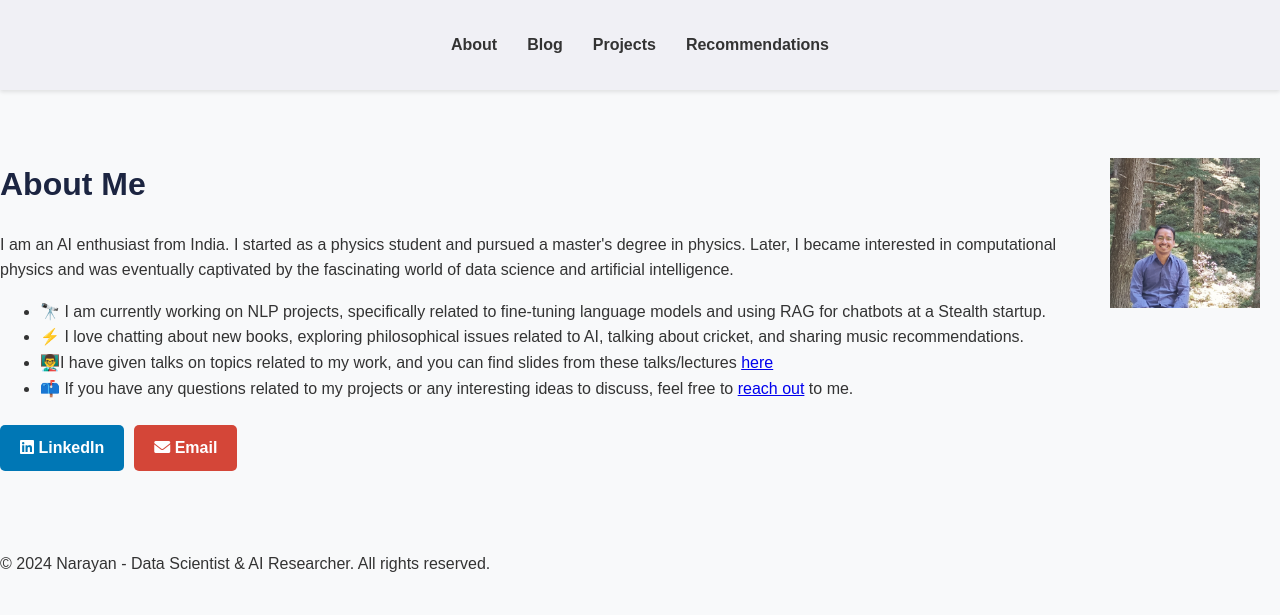
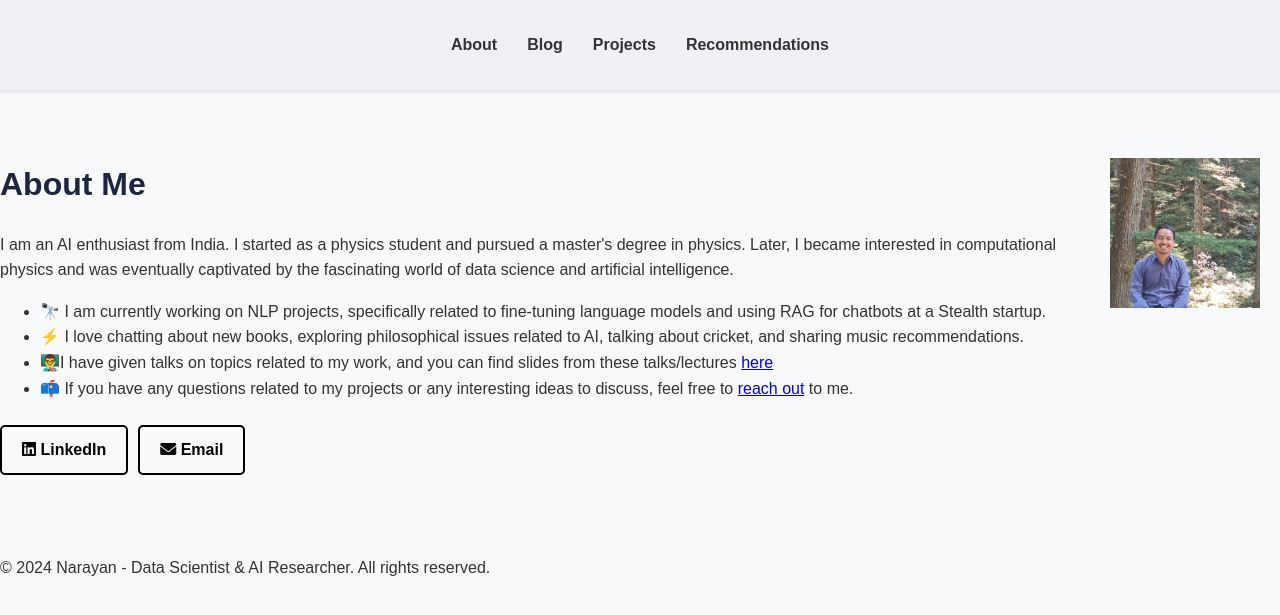
Before and after one commit to adhikarinarayan/adhikarinarayan.github.io, a Jekyll site: the page built from index.md, in a window 1280 px wide. Shown: the top 615 px of the page. Built offline with Jekyll 4.4.1, drawn with Linux system fonts in a browser that asks for light colours.

Commit message:
Update styles.css

```diff
--- a/assets/css/styles.css
+++ b/assets/css/styles.css
@@ -175,3 +175,45 @@
         margin: 10px 0;
     }
 }
+
+.bottom-social {
+  position: fixed;
+  bottom: 0;
+  left: 50%;
+  transform: translateX(-50%);
+  width: 100%;
+  text-align: center;
+  background-color: #f0f0f5;
+  padding: 10px 0;
+}
+
+.bottom-social .social-buttons {
+  display: inline-block;
+}
+
+.button {
+    display: inline-block;
+    padding: 10px 20px;
+    margin-right: 10px;
+    text-decoration: none;
+    border-radius: 5px;
+    font-weight: bold;
+    transition: background-color 0.3s ease, transform 0.3s ease, color 0.3s ease;
+    border: 2px solid #000; /* Set default border color to black */
+    background-color: transparent;
+    color: #000; /* Set default text color to black */
+}
+
+.button:hover {
+    transform: translateY(-2px);
+    background-color: #f0f0f5;
+}
+
+.github-button {
+    border-color: #333; /* Set GitHub button border color (dark gray) */
+    color: #333; /* Set GitHub button text color (dark gray) */
+}
+
+.github-button:hover {
+    color: #fff; /* Optional: Change text color on hover */
+}
```
